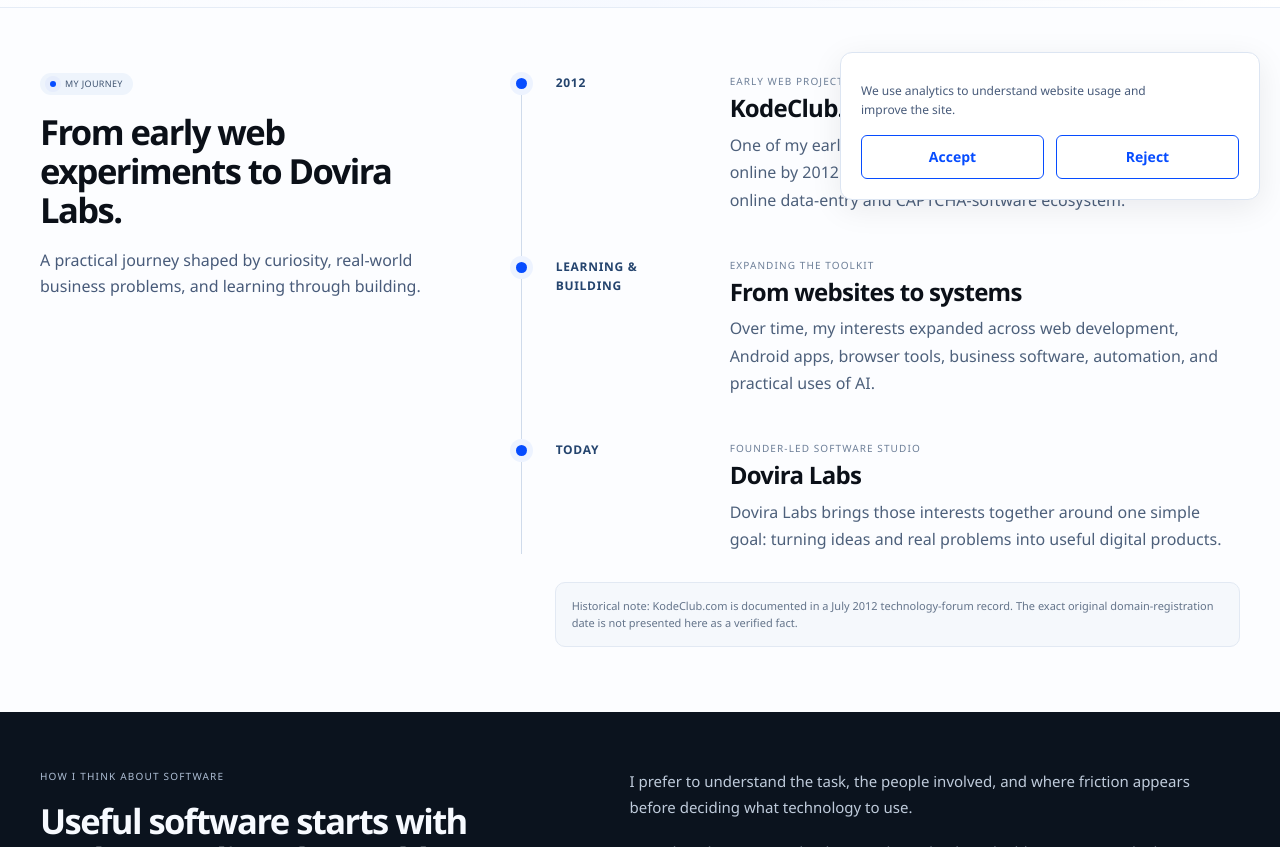
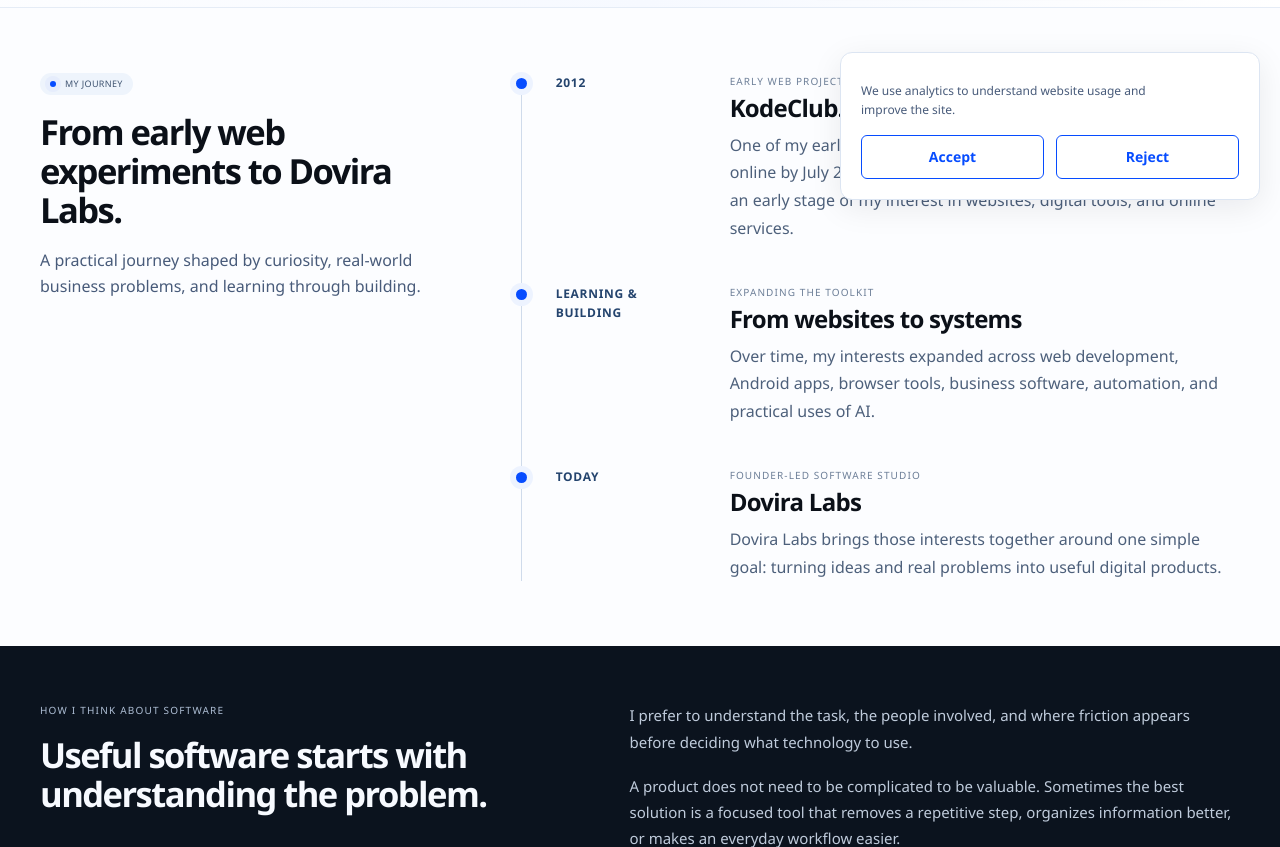
Before and after one commit to DoviraLabs/doviralabs.com, a React (Vite) app: page /founder in a window 1280 px wide. Shown: the part 580-1427 px from the top of the page. Built offline with nearby package versions, Linux system fonts and the light colour scheme.

Commit message:
Refine founder story presentation

```diff
--- a/src/pages/Founder.tsx
+++ b/src/pages/Founder.tsx
@@ -6,7 +6,7 @@
     year: "2012",
     title: "KodeClub.com",
     label: "Early web project",
-    copy: "One of my earliest web projects, KodeClub.com, is documented online by 2012 in historical technology-forum records within the online data-entry and CAPTCHA-software ecosystem.",
+    copy: "One of my earliest web projects, KodeClub.com, is documented online by July 2012 in historical technology-forum records. It marks an early stage of my interest in websites, digital tools, and online services.",
   },
   {
     year: "Learning & building",
@@ -73,7 +73,6 @@
             </article>
           ))}
         </div>
-        <p className="founder-evidence-note">Historical note: KodeClub.com is documented in a July 2012 technology-forum record. The exact original domain-registration date is not presented here as a verified fact.</p>
       </section>
 
       <section className="founder-background-band">
```
